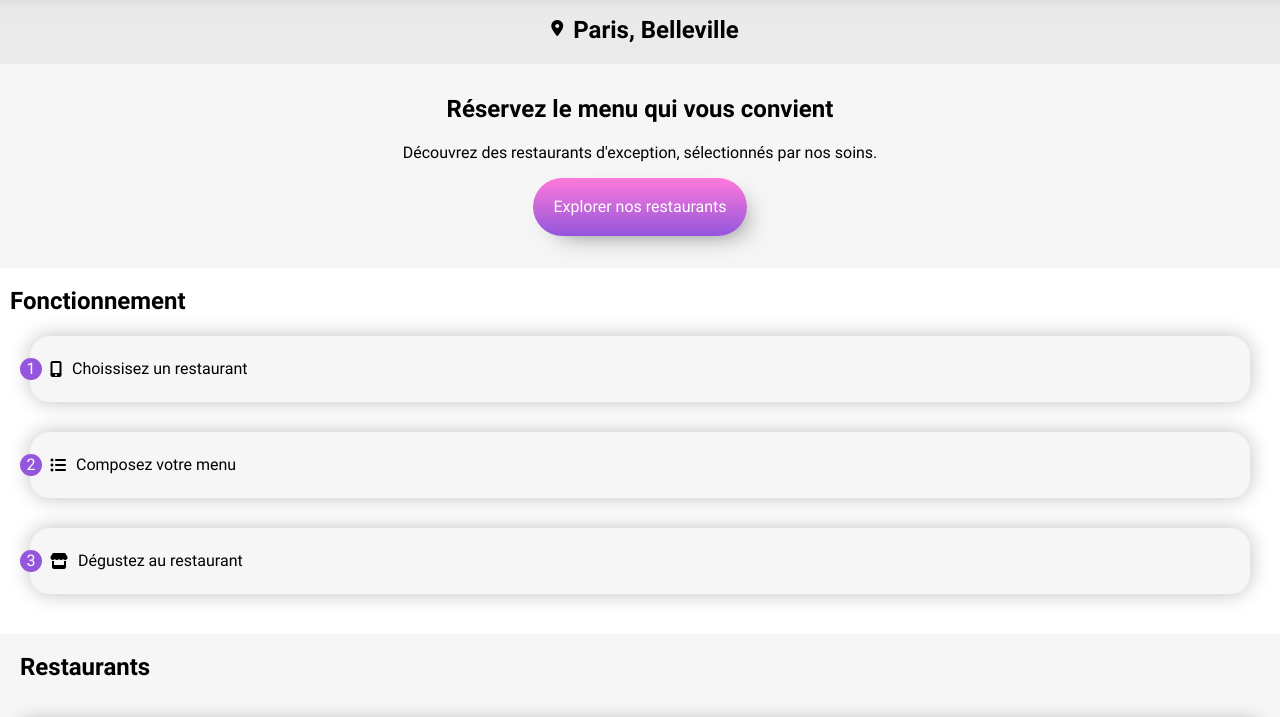
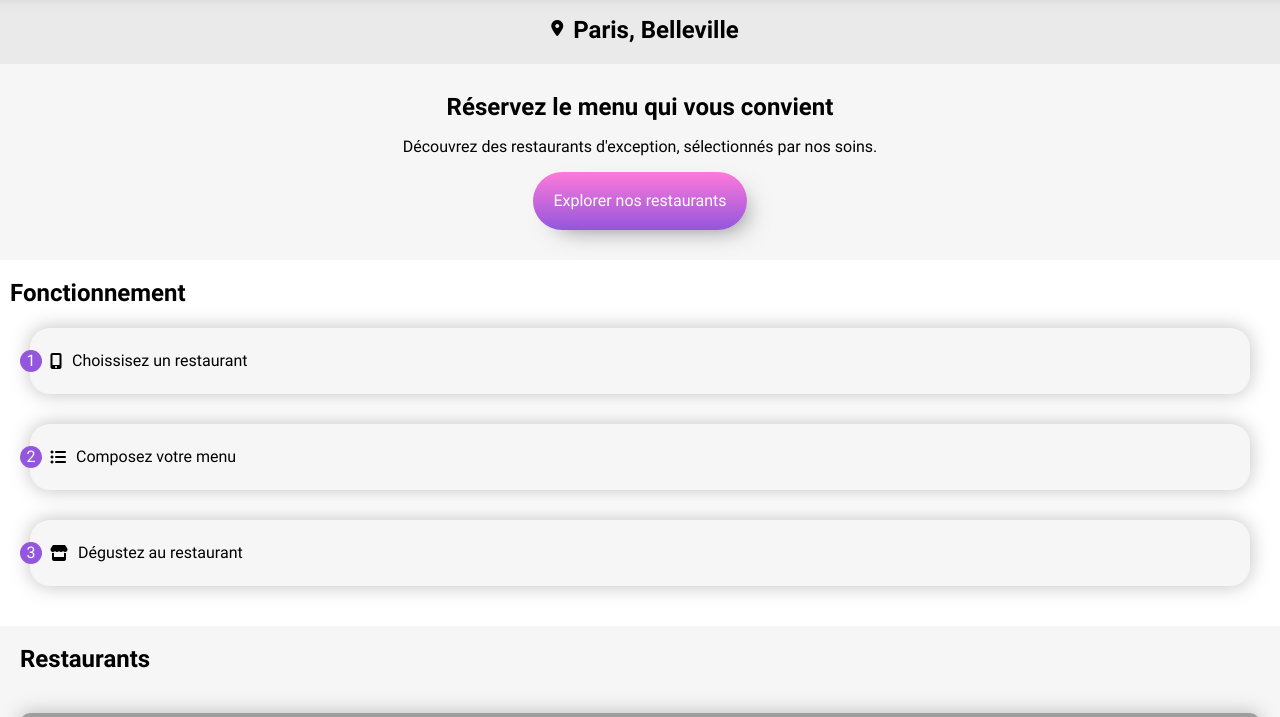
Before and after one commit to jordanricaut/JordanRicaut_3_25122020, a plain HTML site: page index.html in a window 1280 px wide. Shown: the part 58-775 px from the top of the page. Drawn offline with Linux system fonts and the light colour scheme; grey boxes are pictures that could not be loaded; files whose address does not match are found by name.

Commit message:
Modification CSS partie reservation

```diff
--- a/assets/sass/pages/_index.scss
+++ b/assets/sass/pages/_index.scss
@@ -8,12 +8,11 @@
   margin: 23px 10px;
 }
 .reservation {
-  padding-bottom: 2rem;
+  padding: 30px 20px;
   text-align: center;
   background-color: $color-reserv;
     & h2 {
-      margin-top: 0px;
-      padding-top: 2rem;
+      margin: 0px;
     }
     &__btn {
       @include bouton;
```
Also changed, not shown: assets/css/main.css, 1 other file.
